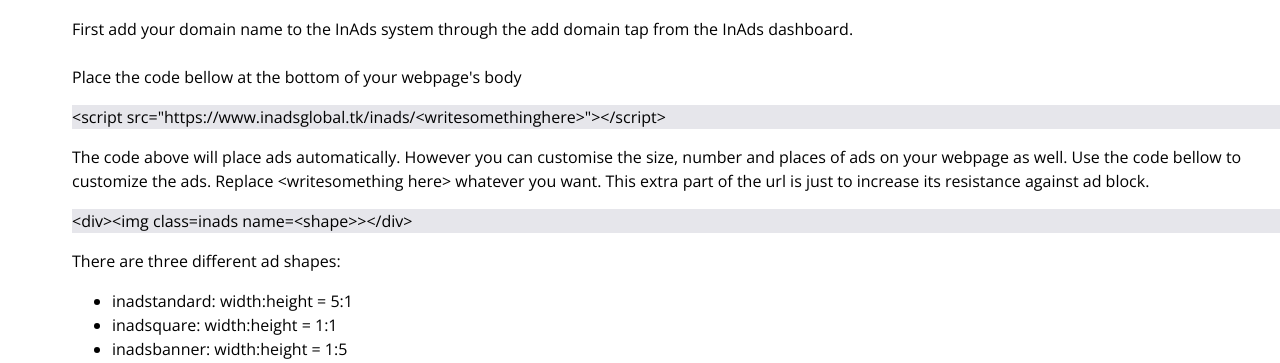
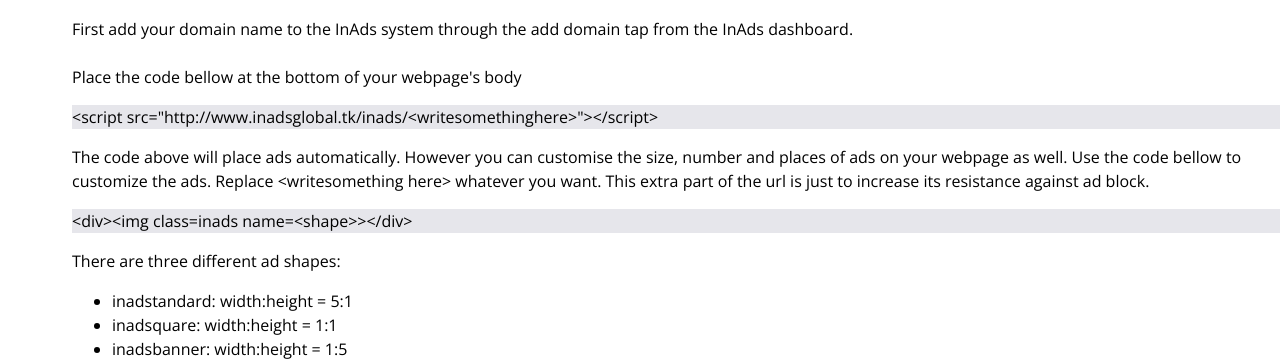
Before and after one commit to omrozh/inads, a Flask app: page /docs in a window 1280 px wide. Shown: the part 128-491 px from the top of the page. Run offline with Flask 2, Linux system fonts and the light colour scheme; some libraries are stand-ins or nearby versions.

Commit message:
new commit

```diff
--- a/templates/docs.html
+++ b/templates/docs.html
@@ -23,7 +23,7 @@
         <br>
         Place the code bellow at the bottom of your webpage's body
         <br>
-        <p style="background-color: rgb(230, 230, 235)">&lt;script src="https://www.inadsglobal.tk/inads/&lt;writesomethinghere>">&lt;/script></p>
+        <p style="background-color: rgb(230, 230, 235)">&lt;script src="http://www.inadsglobal.tk/inads/&lt;writesomethinghere>">&lt;/script></p>
         The code above will place ads automatically. However you can customise the size, number and places of ads on your webpage as well. Use the code bellow to customize the ads. Replace &lt;writesomething here> whatever you want. This extra part of the url is just to increase its resistance against ad block.
         <p style="background-color: rgb(230, 230, 235)">&lt;div>&lt;img class=inads name=&lt;shape>>&lt;/div></p>
         There are three different ad shapes:
```
